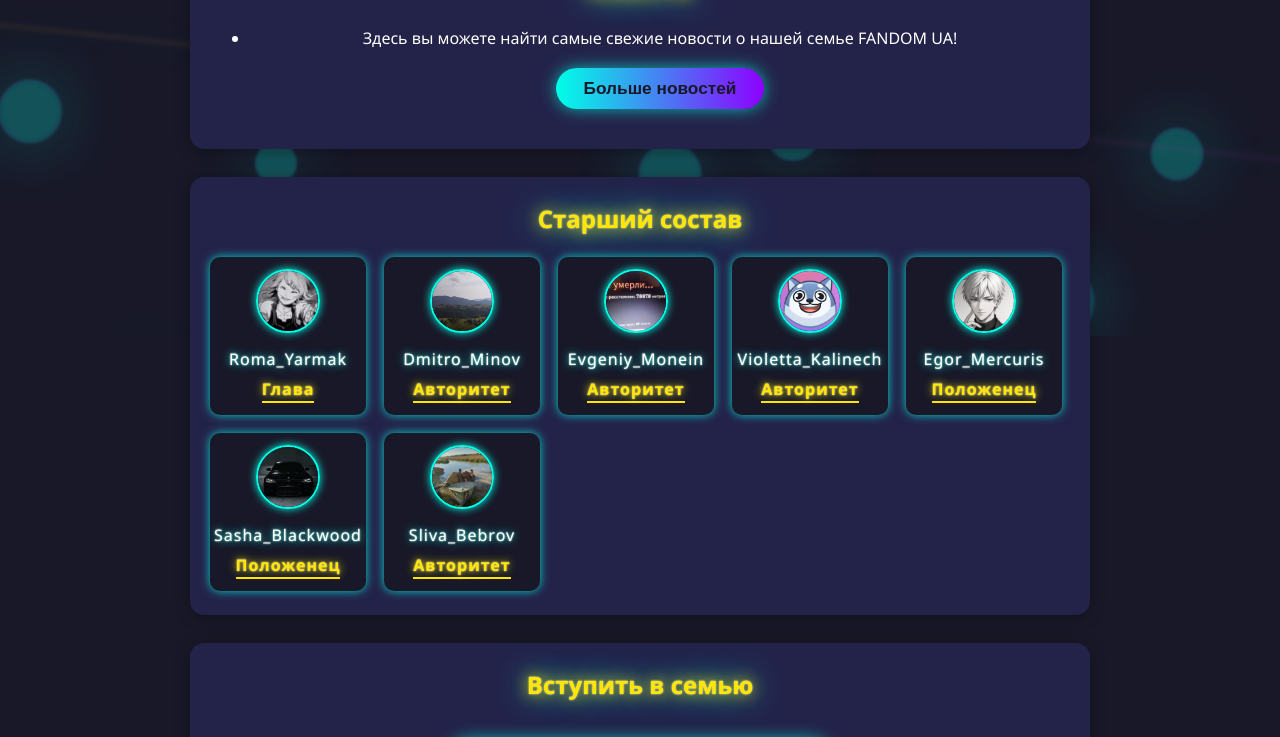
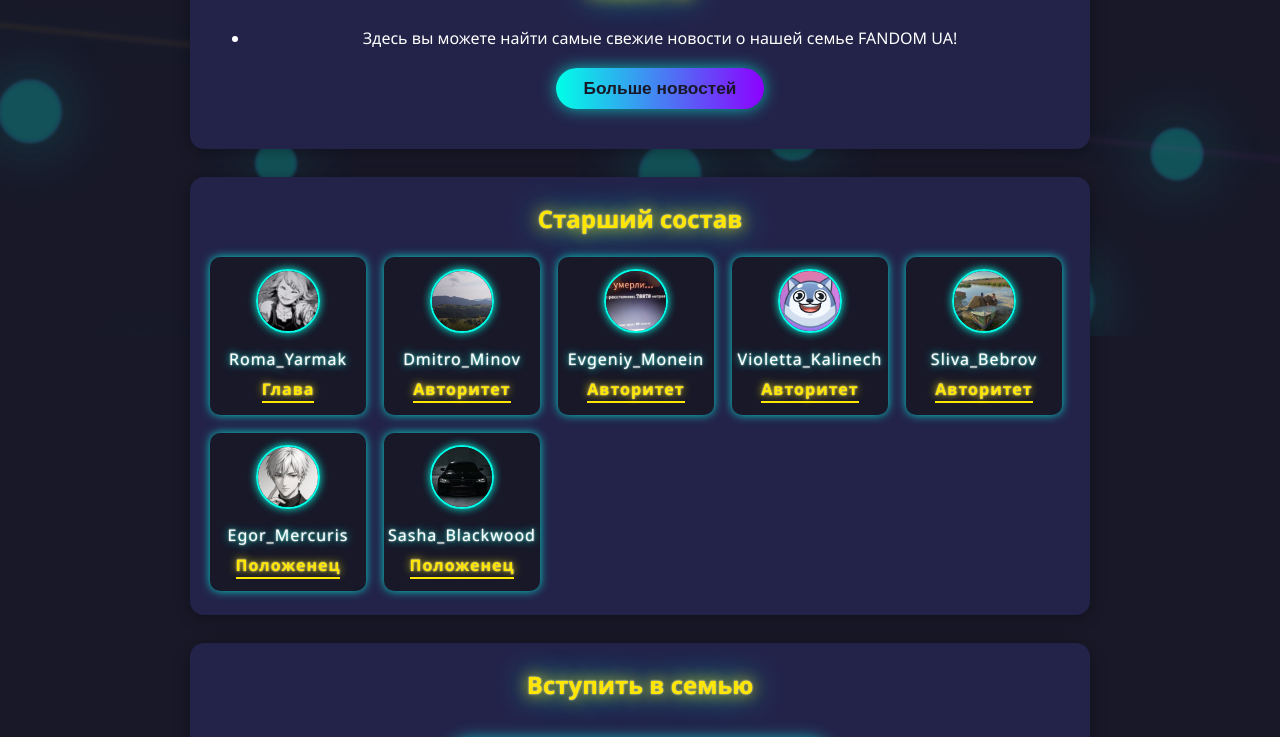
Before and after one commit to HaveFun339/FANDOM-UA, a React (Vite) app: page / in a window 1280 px wide. Shown: the part 464-1201 px from the top of the page. Built offline with nearby package versions, Linux system fonts and the light colour scheme.

Commit message:
upgraded site

```diff
--- a/src/App.jsx
+++ b/src/App.jsx
@@ -61,6 +61,11 @@ function Home() {
             <span className='role'>Violetta_Kalinech</span>
             <div className="role-highlight">Авторитет</div>
           </div>
+            <div className="member-card">
+            <img src="/sliv-logo.jpg" alt="User1" />
+            <span className='role'>Sliva_Bebrov</span>
+            <div className="role-highlight">Авторитет</div>
+          </div>
           <div className="member-card">
             <img src="/egor-logo.jpg" alt="User1" />
             <span className='role'>Egor_Mercuris</span>
@@ -71,11 +76,7 @@ function Home() {
             <span className='role'>Sasha_Blackwood</span>
             <div className="role-highlight">Положенец</div>
           </div>
-            <div className="member-card">
-            <img src="/sliv-logo.jpg" alt="User1" />
-            <span className='role'>Sliva_Bebrov</span>
-            <div className="role-highlight">Авторитет</div>
-          </div>
+
         </div>
       </section>
       <section id="contacts" data-aos="fade-up">
```
